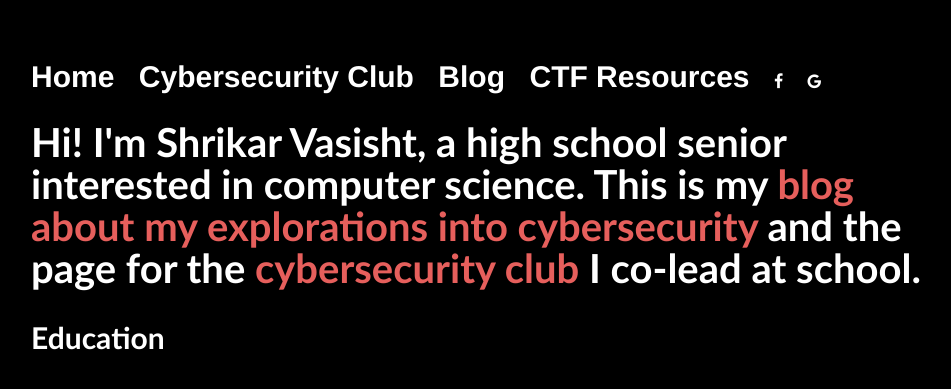
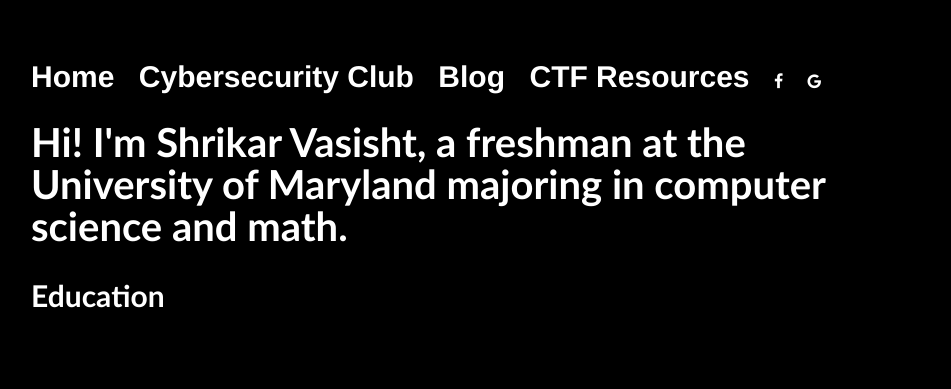
Before and after one commit to shricubed/shricubed.github.io, a Jekyll site: the page built from index.html, in a window 1280 px wide. Shown: the top 389 px of the page, without its empty margins (161-1112 px from the left). Built offline with Jekyll 4.4.1, drawn with Linux system fonts in a browser that asks for light colours.

Commit message:
Update index.html

```diff
--- a/index.html
+++ b/index.html
@@ -3,8 +3,7 @@
 title: Shrikar Vasisht
 ---
     		<div class="blurb">
-        		<h1>Hi! I'm Shrikar Vasisht, a high school senior interested in computer science. This is my <a href="/blog">blog about my explorations into cybersecurity</a>
-              and the page for the <a href="wsec.gitlab.io">cybersecurity club</a> I co-lead at school.</h1>
+        		<h1>Hi! I'm Shrikar Vasisht, a freshman at the University of Maryland majoring in computer science and math.
 
       		</div><!-- /.blurb -->
 <div>
```
